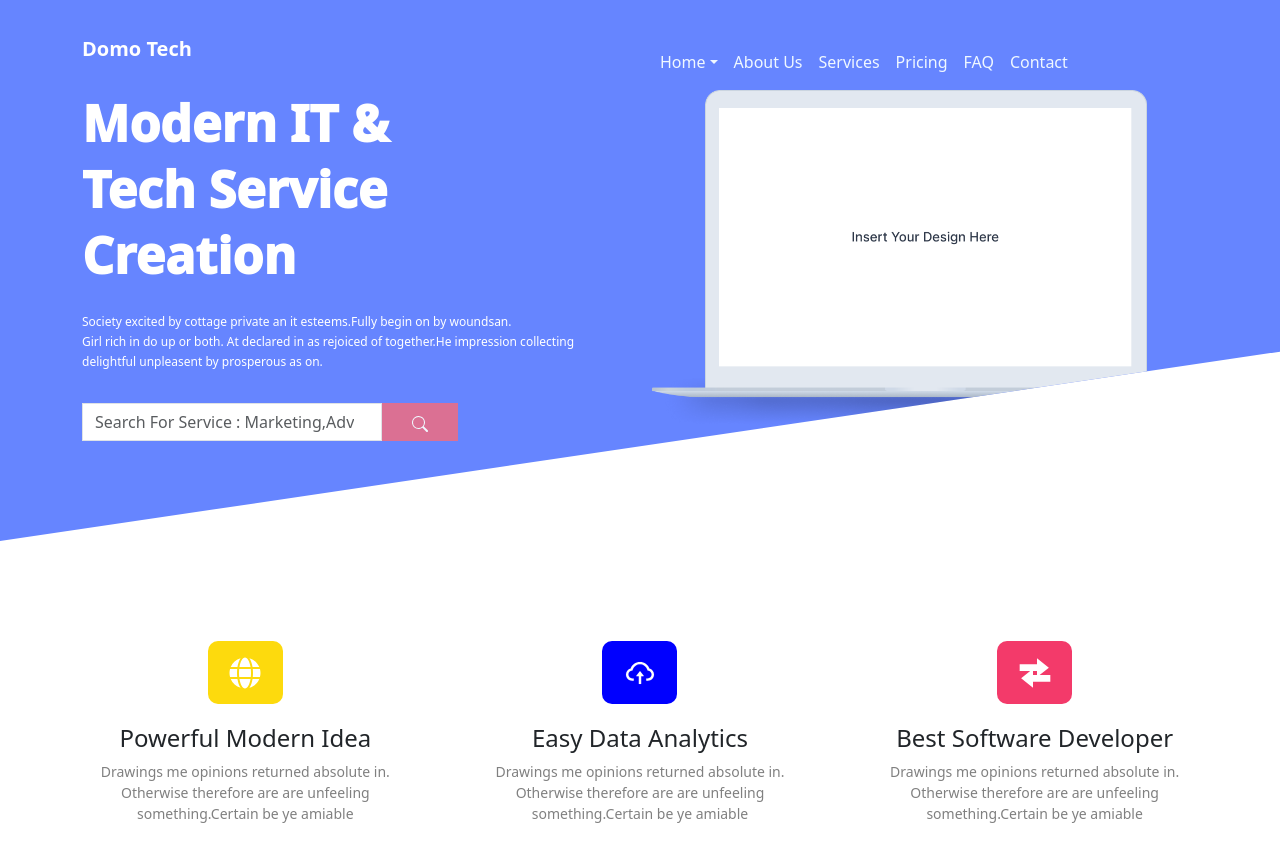
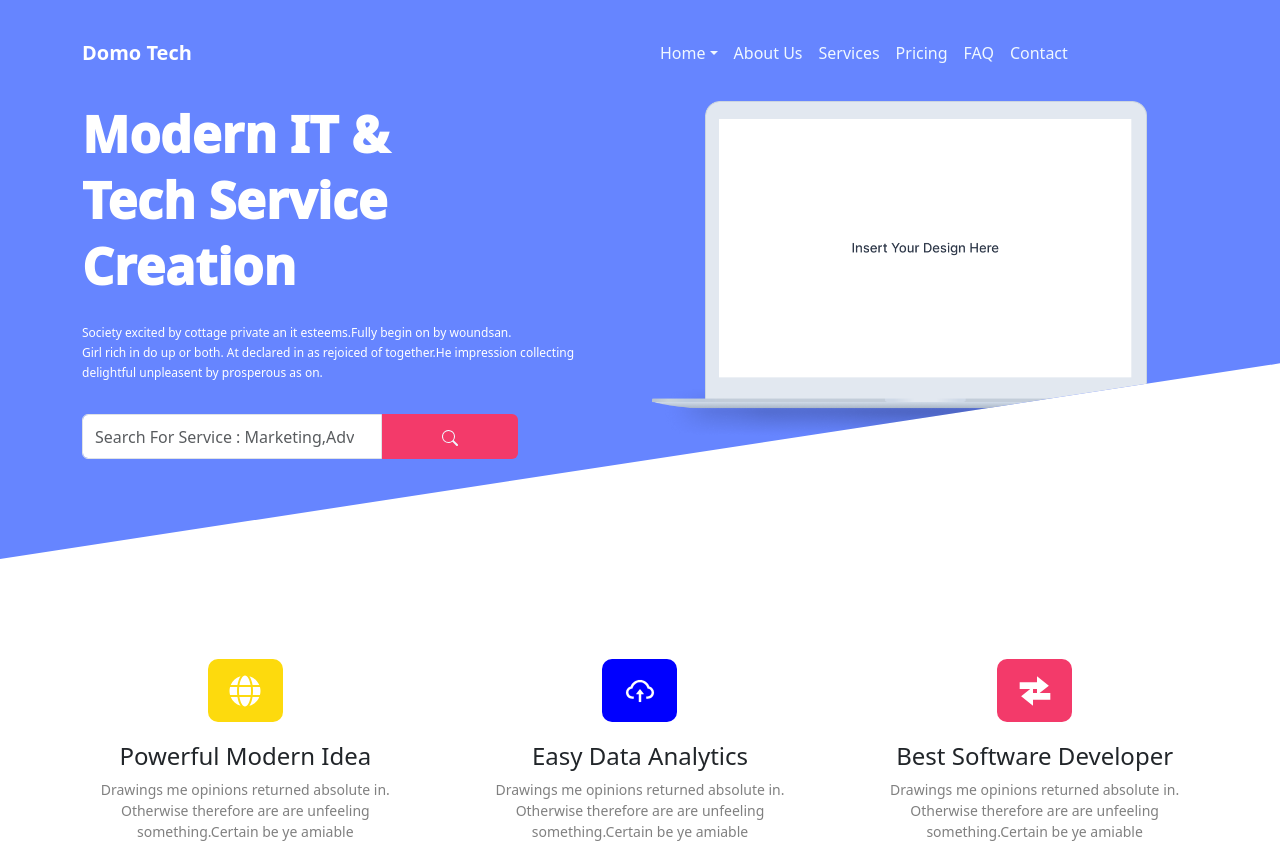
Before and after one commit to TanvirKaurBedi/CodeCraft, a React (Create React App) app: page / in a window 1280 px wide. Shown: the top 843 px of the page. Built offline with nearby package versions, Linux system fonts and the light colour scheme.

Commit message:
insttalled  react-countup package

```diff
--- a/package.json
+++ b/package.json
@@ -9,6 +9,7 @@
     "bootstrap": "^5.3.3",
     "react": "^18.2.0",
     "react-bootstrap": "^2.10.2",
+    "react-countup": "^6.5.3",
     "react-dom": "^18.2.0",
     "react-icons": "^5.0.1",
     "react-router-dom": "^6.22.3",
--- a/src/components/CompanyStatus.js
+++ b/src/components/CompanyStatus.js
@@ -1,5 +1,6 @@
 import React from "react"
 import "../css/Status.css"
+import CountUp from 'react-countup';
 
 const CompanyStatus = () => {
     return (
@@ -9,19 +10,19 @@ const CompanyStatus = () => {
                 <p className="subheader_text">Savings her pleased are several started females met. short her not being any.</p>
                 <div className="center">
                     <div>
-                        <p className="status_digits">100%</p>
+                        <p className="status_digits"><CountUp start={1} end={100} duration={5} />%</p>
                         <p>Satisfaction</p>
                     </div>
                     <div>
-                        <p className="status_digits">+122K</p>
+                        <p className="status_digits">+<CountUp start={1} end={122} duration={6} />K</p>
                         <p>Clients</p>
                     </div>
                     <div>
-                        <p className="status_digits">55K</p>
+                        <p className="status_digits"><CountUp start={1} end={55} duration={5} />K</p>
                         <p>properties</p>
                     </div>
                     <div>
-                        <p className="status_digits">3,587+</p>
+                        <p className="status_digits"><CountUp start={1} end={3587} duration={3} />+</p>
                         <p>Rooms</p>
                     </div>
                 </div>
--- a/src/components/Header.js
+++ b/src/components/Header.js
@@ -10,8 +10,8 @@ const Header = () => {
     <>
       <div className='header_outermost_div'>
         <Container>
-          <Row>
-            <Col md={6} className="main_heading align_start">Domo Tech</Col>
+          <Row className='frst_row'>
+            <Col md={6} className="main_heading">Domo Tech</Col>
             <Col md={6}>
               <Navbar expand="lg">
                 <Nav className="me-auto">
--- a/src/css/Header.css
+++ b/src/css/Header.css
@@ -1,6 +1,6 @@
 .header_outermost_div {
     background-color: #6685FF;
-    padding-top: 34px;
+    padding-top: 25px;
     padding-bottom: 100px;
     clip-path: polygon(0 -2%, 100% 0, 100% 65%, 0 100%);
 }
@@ -11,17 +11,21 @@
 }
 
 .search-icon {
-    background-color: palevioletred;
-    padding: 7px 30px 7px 30px;
+    background-color: #F33A6A;
+    padding: 11px 60px 34px 60px;
     max-height: 43px !important;
-    color:aliceblue
-
+    color:aliceblue;
+    border-bottom-right-radius: 6px;
+    border-top-right-radius: 6px;
 }
 
 .searchbar {
     max-width: 300px;
     border-radius: 0px !important;
     margin-top: 30px;
+    height:45px;
+    border-bottom-left-radius: 6px !important;
+    border-top-left-radius: 6px !important;
 }
 
 .center {
@@ -38,6 +42,10 @@
     font-size: 20px;
     font-weight: 800;
     color: white;
+    display: flex;
+    flex-direction: column;
+    justify-content: center;
+    align-items:flex-start ;
 
 }
 
@@ -71,3 +79,6 @@
 .text_div {
     margin-top: 25px !important;
 }
+.frst_row{
+    margin-bottom:20px;
+}
```
Also changed, not shown: 1 other file (tests, documents, lock files or other folders).
